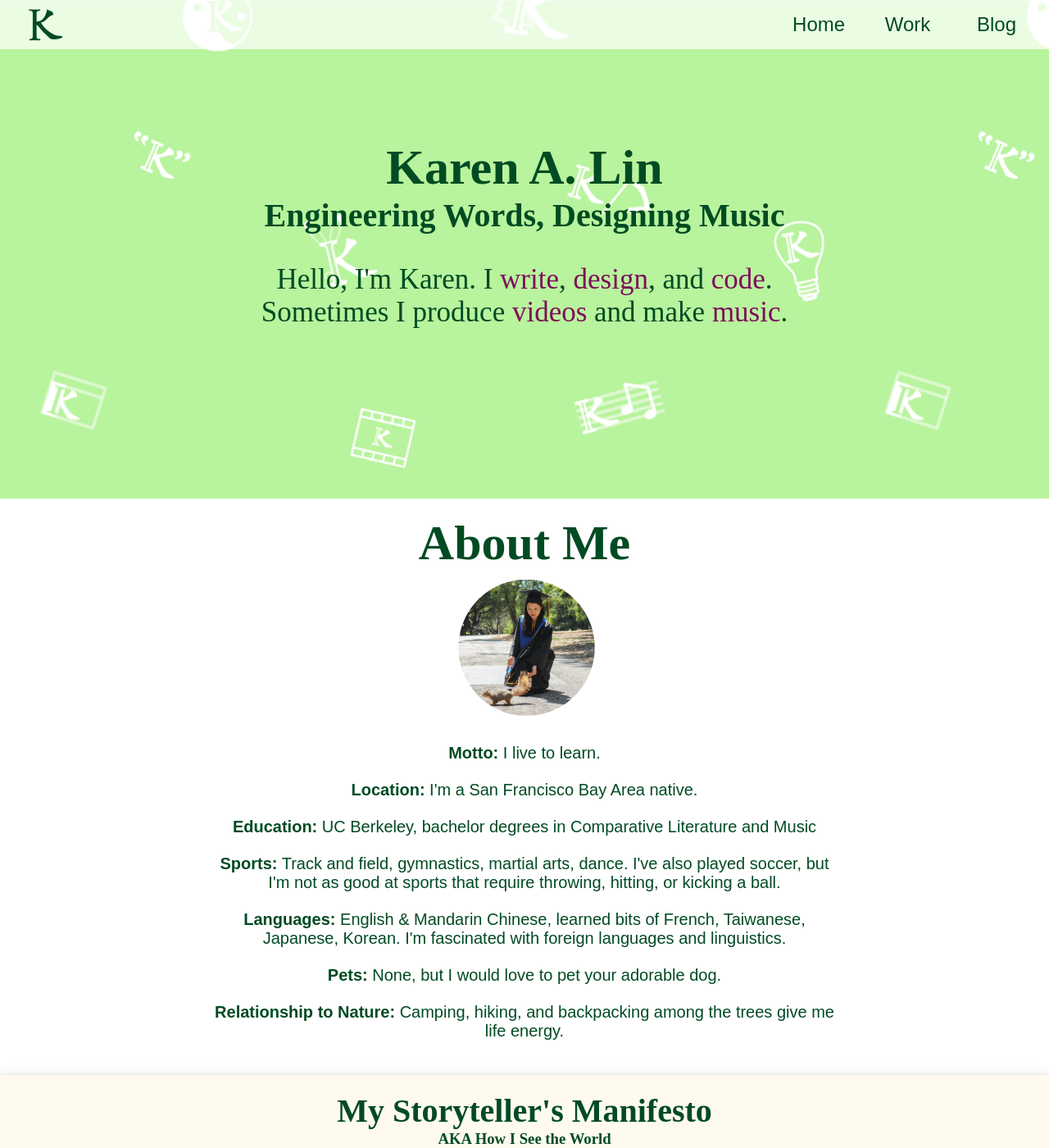
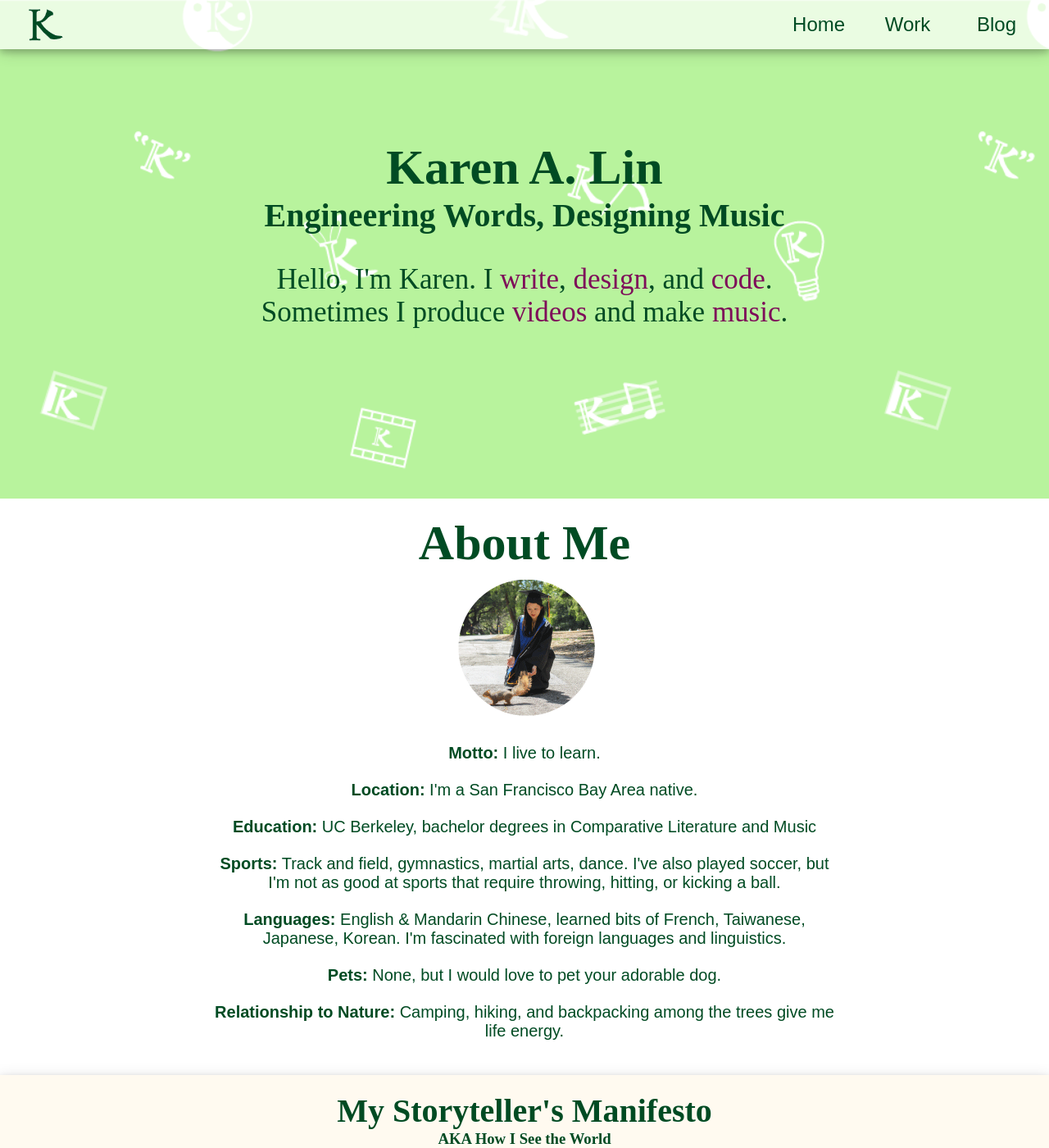
Before and after one commit to karenarialin/karenarialin.github.io, a Jekyll site: the page built from index.md, in a window 1280 px wide and 1400 px high. Shown: the whole window at 82% size. Built offline with Jekyll 4.4.1, drawn with Linux system fonts in a browser that asks for light colours; nearby versions of some CDN libraries; some web fonts are replaced.

Commit message:
Add drop-shadow to nav bar

```diff
--- a/css/main.css
+++ b/css/main.css
@@ -43,6 +43,7 @@ body {
   background-color: rgba(255, 255, 255, 0.7);
   position: fixed;
     z-index: 99;
+  box-shadow: 0 4px 8px 0 rgba(0, 0, 0, 0.2), 0 3px 20px 0 rgba(0, 0, 0, 0.19);
 }
 
 
```
